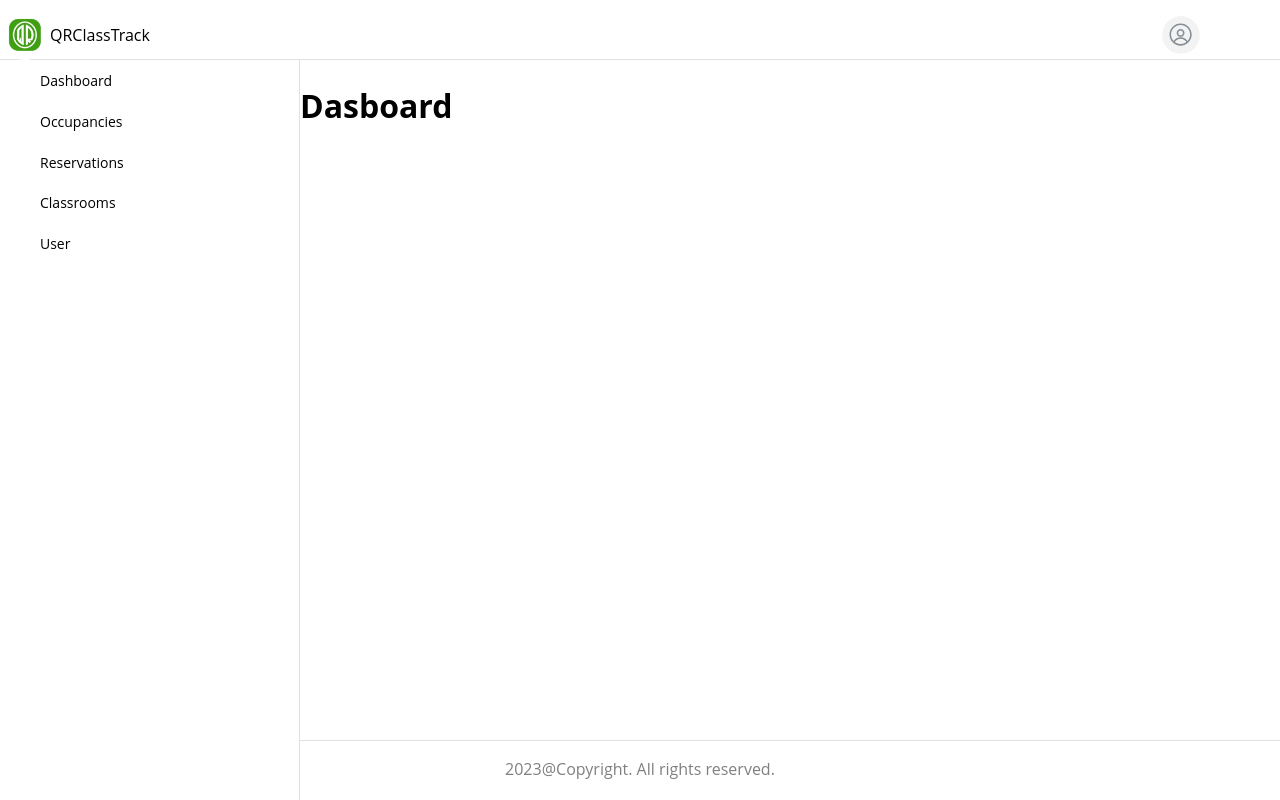
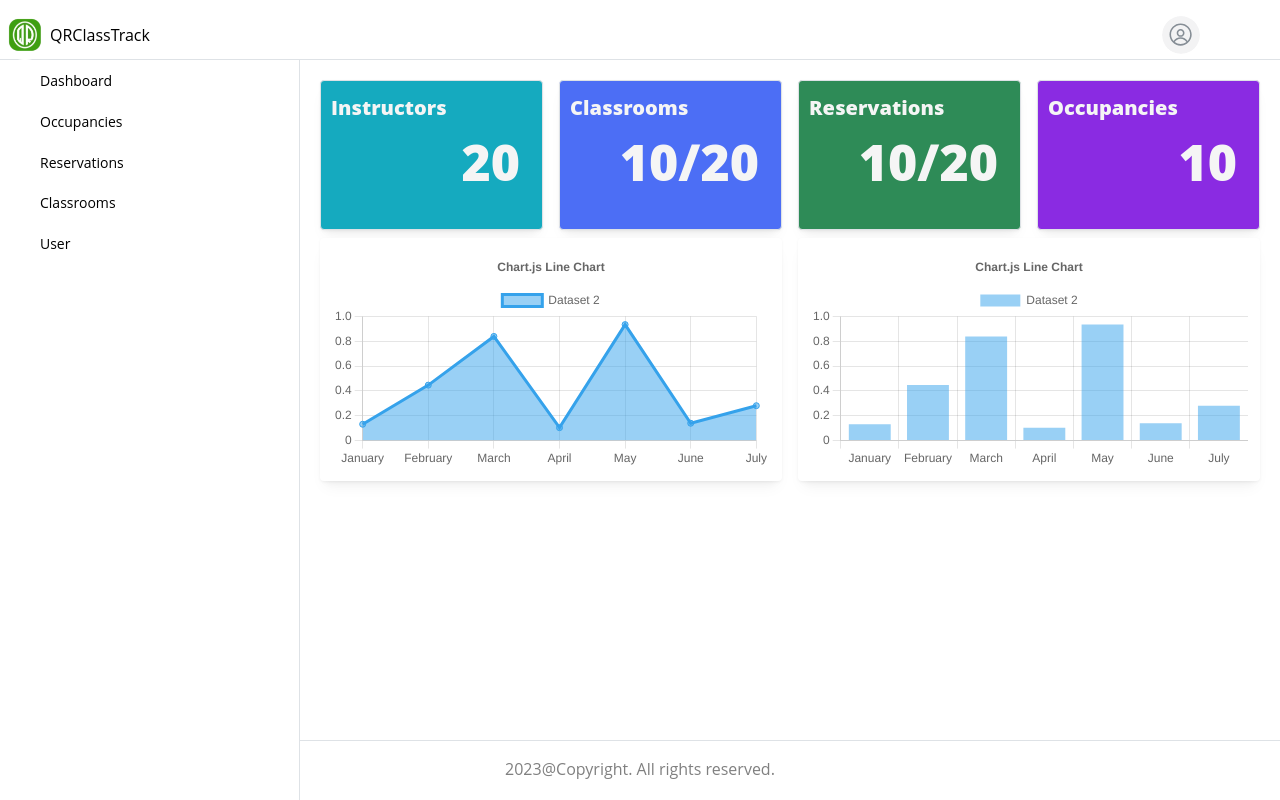
Before and after one commit to CoderJaez/WebQRClassTrack, a React (Vite) app: page /#/dashboard in a window 1280 px wide. Built offline with nearby package versions, Linux system fonts and the light colour scheme; some icons are missing.

Commit message:
Add loading screen

```diff
--- a/package.json
+++ b/package.json
@@ -24,6 +24,7 @@
     "moment": "^2.29.4",
     "path": "^0.12.7",
     "react": "^18.2.0",
+    "react-chartjs-2": "^5.2.0",
     "react-csv": "^2.2.2",
     "react-dom": "^18.2.0",
     "react-native-qrcode-svg": "^6.2.0",
--- a/src/api/axios.ts
+++ b/src/api/axios.ts
@@ -1,16 +1,16 @@
 import axios from "axios";
 // const localhost = "10.0.2.2";
-// const network_ip = "127.0.0.1";
-// const dev_url = `http://${network_ip}:3000/api/v1/`;
-const live_url = "https://qrclass-api.onrender.com/api/v1/";
+const network_ip = "127.0.0.1";
+const dev_url = `http://${network_ip}:3000/api/v1/`;
+// const live_url = "https://qrclass-api.onrender.com/api/v1/";
 
 export default axios.create({
-  baseURL: live_url,
+  baseURL: dev_url,
   timeout: 20000,
 });
 
 export const axiosPrivate = axios.create({
-  baseURL: live_url,
+  baseURL: dev_url,
   timeout: 20000,
   headers: { "Content-Type": "application/json" },
   // withCredentials: true,
--- /dev/null
+++ b/src/components/BadgeCard.tsx
@@ -0,0 +1,22 @@
+import { Card, Text } from "@mantine/core";
+
+type Props = {
+  Title: string;
+  Value: string;
+  BgColor: string;
+};
+
+const BadgeCard: React.FC<Props> = ({ Title, Value, BgColor }) => {
+  return (
+    <Card shadow="sm" p="xs" radius="sm" withBorder bg={BgColor} h={150}>
+      <Text size="xl" fw={900} c="whitesmoke">
+        {Title}
+      </Text>
+      <Text style={{ fontSize: 50}} ta="right" c="whitesmoke" fw={800} pr="sm">
+        {Value}
+      </Text>
+    </Card>
+  );
+};
+
+export default BadgeCard;
--- a/src/pages/DashboardPage.tsx
+++ b/src/pages/DashboardPage.tsx
@@ -1,10 +1,90 @@
+import { Card, Container, Grid } from "@mantine/core";
+import {
+  Chart as ChartJS,
+  CategoryScale,
+  LinearScale,
+  PointElement,
+  LineElement,
+  BarElement,
+  Title,
+  Tooltip,
+  Filler,
+  Legend,
+} from "chart.js";
+import { Line, Bar } from "react-chartjs-2";
 import React from "react";
+import BadgeCard from "@components/BadgeCard";
 
+ChartJS.register(
+  CategoryScale,
+  LinearScale,
+  PointElement,
+  LineElement,
+  BarElement,
+  Title,
+  Tooltip,
+  Filler,
+  Legend,
+);
+
+export const options = {
+  responsive: true,
+  plugins: {
+    legend: {
+      position: "top" as const,
+    },
+    title: {
+      display: true,
+      text: "Chart.js Line Chart",
+    },
+  },
+};
+
+const labels = ["January", "February", "March", "April", "May", "June", "July"];
+
+export const data = {
+  labels,
+  datasets: [
+    {
+      fill: true,
+      label: "Dataset 2",
+      data: labels.map(() => Math.random()),
+      borderColor: "rgb(53, 162, 235)",
+      backgroundColor: "rgba(53, 162, 235, 0.5)",
+    },
+  ],
+};
 const DashboardPage: React.FC = () => {
   return (
-    <div>
-      <h1>Dasboard</h1>
-    </div>
+    <Container fluid p="lg">
+      <Grid>
+        <Grid.Col span={{ base: 12, sm: 6, md: 6, lg: 3 }}>
+          <BadgeCard Title="Instructors" Value="20" BgColor="cyan" />
+        </Grid.Col>
+        <Grid.Col span={{ base: 12, sm: 6, md: 6, lg: 3 }}>
+          <BadgeCard Title="Classrooms" Value="10/20" BgColor="indigo" />
+        </Grid.Col>
+        <Grid.Col span={{ base: 12, sm: 6, md: 6, lg: 3 }}>
+          <BadgeCard Title="Reservations" Value="10/20" BgColor="seagreen" />
+        </Grid.Col>
+        <Grid.Col span={{ base: 12, sm: 6, md: 6, lg: 3 }}>
+          <BadgeCard Title="Occupancies" Value="10" BgColor="blueviolet" />
+        </Grid.Col>
+      </Grid>
+
+      <Grid>
+        <Grid.Col span={{ base: 12, md: 6, lg: 6 }}>
+          <Card shadow="sm" p="sm">
+            <Line options={options} data={data} />
+          </Card>
+        </Grid.Col>
+        <Grid.Col span={{ base: 12, md: 6, lg: 6 }}>
+          <Card shadow="sm" p="sm">
+            <Bar options={options} data={data} />
+          </Card>
+        </Grid.Col>
+      </Grid>
+    </Container>
   );
 };
 
--- a/src/pages/LoginPage.tsx
+++ b/src/pages/LoginPage.tsx
@@ -4,10 +4,12 @@ import {
   Container,
   Paper,
   PasswordInput,
+  Text,
   TextInput,
   Title,
 } from "@mantine/core";
 import { ToastContainer, toast } from "react-toastify";
+
 import useAuthStore from "store/auth";
 import { Response, User } from "types";
 import { useForm } from "@mantine/form";
@@ -51,7 +53,7 @@ const LoginPage: React.FC = () => {
         pauseOnHover
         theme="light"
       />
-      <Title>Welcome back!</Title>
+      <Title></Title>
 
       <form onSubmit={form.onSubmit(onSubmitHandler as any)}>
         <Paper withBorder shadow="md" p={30} mt={30} radius="md">
@@ -72,7 +74,9 @@ const LoginPage: React.FC = () => {
           <Button fullWidth mt="xl" type="submit">
             Sign in
           </Button>
+          <Text >Forgot Password?</Text>
         </Paper>
+
       </form>
     </Container>
   );
--- a/src/pages/ReservationPage.tsx
+++ b/src/pages/ReservationPage.tsx
@@ -186,7 +186,7 @@ const ReservationPage: React.FC = () => {
                         backgroundColor:
                           e.status === "pending"
                             ? "#F59F00"
-                            : e.status === "approve"
+                            : e.status === "approve" || e.status === "occupied"
                             ? "#339AF0"
                             : "#FF6B6B",
                         paddingInline: 10,
@@ -201,12 +201,15 @@ const ReservationPage: React.FC = () => {
                           );
                         }
                       }}
-                      data={["PENDING", "APPROVE", "DENY"]}
+                      data={["PENDING", "APPROVE", "DENY", "OCCUPIED"]}
                       defaultValue={e.status.toUpperCase()}
                       allowDeselect={false}
+                      disabled={e.status === "occupied"}
                     />
                   </Table.Td>
-                  <Table.Td>{action(e._id)}</Table.Td>
+                  <Table.Td>
+                    {e.status !== "occupied" ? action(e._id):null}
+                  </Table.Td>
                 </Table.Tr>
               ))}
             </Table.Tbody>
```
Also changed, not shown: 1 other file (tests, documents, lock files or other folders).
